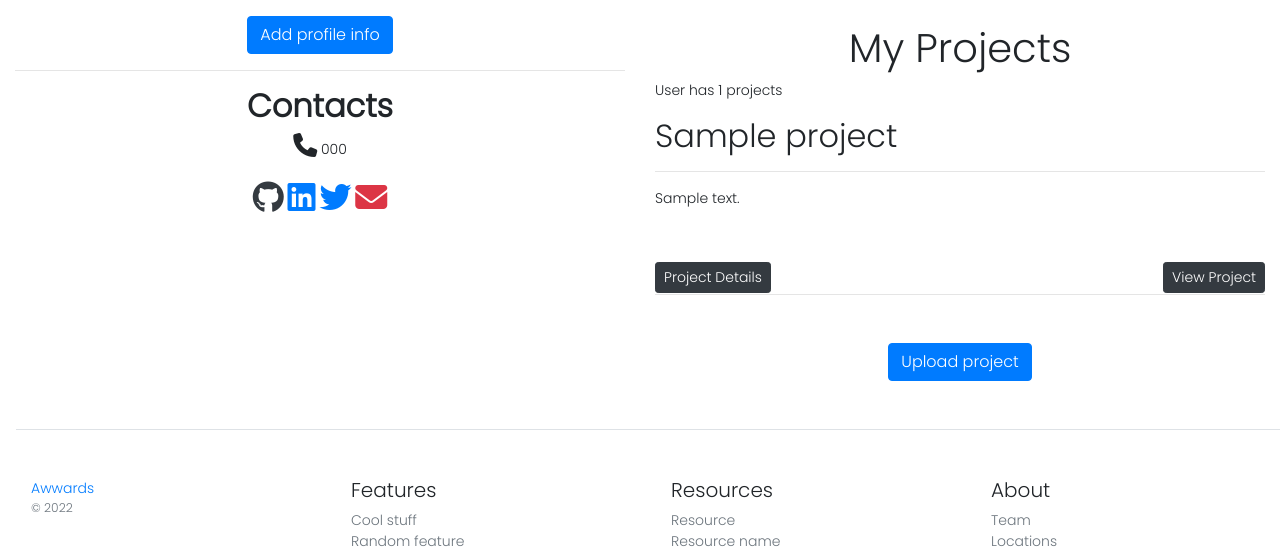
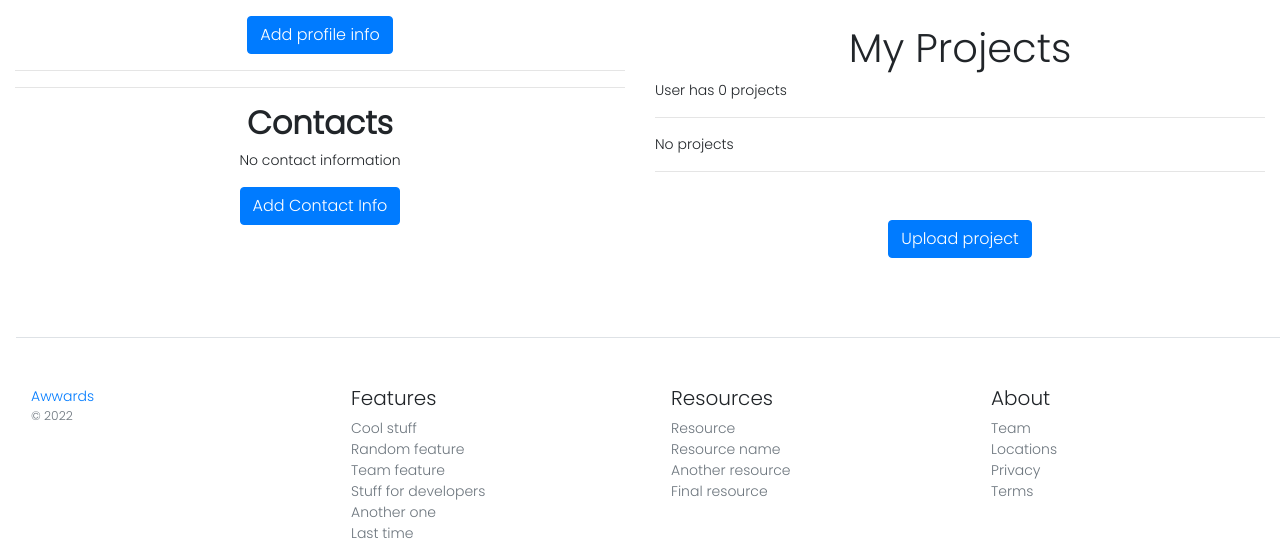
Before and after one commit to John-Njau/Awwards, a Django app: template awards/templates/profile/profile.html in a window 1280 px wide. Shown: the part 56-606 px from the top of the page. Run offline with Django 4.2, Linux system fonts and the light colour scheme; tables that the repository leaves empty hold one stand-in row (values such as "Sample post"); the template is opened without the code that fills it: values that come from a table or form of the project are taken from there, most other values are stand-ins (such as "Sample title", 1, 10 or a date in 2020); some libraries are stand-ins or nearby versions; some web fonts are replaced.

Commit message:
chore: code cleanup

```diff
--- a/awards/templates/profile/profile.html
+++ b/awards/templates/profile/profile.html
@@ -9,10 +9,15 @@
                     {% if user.profile %}
                     <hr>
                     <h2><strong>Profile</strong></h2>
-                    <img src="{{profile.profile_pic.url}}" class="img-fluid mb-2" alt="" style="max-width:140px;height:140px; border-radius:50%;">
-                    <p><span><strong>Username</strong></span>: {{profile.user.username}}</p>
-                    <p><span><strong>Bio:</strong></span> {{profile.bio}} </p>
-                    <p><span><strong>email</strong></span>: {{profile.user.email}} </p>
+                    <img src="{{request.user.profile.profile_pic.url}}" class="img-fluid mb-2" alt=""
+                        style="max-width:140px;height:140px; border-radius:50%;">
+                    <p><span><strong>Username</strong></span>: {{request.user.username}}</p>
+                    <p><span><strong>Bio:</strong></span> {{request.user.profile.bio}} </p>
+                    <p><span><strong>email</strong></span>: {{request.user.email}} </p>
+                    <div class="upload m-3">
+                        <a href="{% url 'updateprofile' user.username %}" class="btn btn-primary btn-sm">Update profile
+                            info</a>
+                    </div>
                     {%else %}
                     <div class="upload m-3">
                         <a href="{% url 'updateprofile' user.id %}" class="btn btn-primary">Add profile info</a>
@@ -20,15 +25,25 @@
                     <hr>
                     {% endif %}
 
+                    <hr>
+
                     <div class="contacts">
                         <h2><strong>Contacts</strong></h2>
-                        {% if contact %}
+                        {% if user.contacts %}
+                        {% for contact in user.contacts.all|slice:"0:1" %}
+
                         <p><i class="fa-solid h4 fa-phone"></i> {{contact.phone_no}}</p>
                         <p> <a href="{{contact.github}}"> <i class="fa-brands h2 fa-github text-dark"></i></a>
                             <a href="{{contact.linkedin}}"> <i class="fa-brands h2 fa-linkedin"></i></a>
                             <a href="{{contact.twitter}}"> <i class="fa-brands h2 fa-twitter"></i></a>
                             <a href="{{contact.email}}"> <i class="fa-solid h2 fa-envelope text-danger"></i></a> </p>
+                        <div class="upload m-3">
+                            <a href="{% url 'contacts' user.id %}" class="btn btn-primary btn-sm"> Update Contact
+                                Info</a>
+                        </div>
+                        {% endfor %}
                         {% else %}
+                        <p>No contact information</p>
                         <div class="upload m-3">
                             <a href="{% url 'contacts' user.id %}" class="btn btn-primary">Add Contact Info</a>
                         </div>
@@ -38,17 +53,19 @@
 
                 <div class="col-sm-12 col-md-6 col-lg-6 mt-4">
                     <h1 class="text-center">My Projects</h1>
+
                     <div>
-                        <p> User has {{projects | length}} projects</p>
-                        {% if projects %}
-                        {% for project in projects %}
+                        <p> User has {{user.projects.all | length}} projects</p>
+                        <hr>
+                        {% if user.projects %}
+                        {% for project in user.projects.all %}
                         <div class=" mb-5">
                             <h2>{{project.title}}</h2>
                             <hr>
                             <p>{{project.description}}</p>
                             <!-- <p>{{project.user.username}}</p> -->
                             <p>
-                                <img src="{{project.image.url}}" class="img-fluid" alt="">
+                                <img src="{{project.image.url}}" class="img-fluid" alt="" style="height:240px; border-radius:10px;">
                             </p>
                             <p>
                                 <a class="float-left btn btn-dark btn-sm"
--- a/awards/templates/profile/updateprofile.html
+++ b/awards/templates/profile/updateprofile.html
@@ -17,7 +17,7 @@
             {% endif %}
 
             <div class="form m-3">
-                <form action="{% url 'updateprofile' user.id %}" method="post" enctype="multipart/form-data">
+                <form action="{% url 'updateprofile' user.username %}" method="post" enctype="multipart/form-data">
                     {% csrf_token %}
                     <div class="mb-3">
                         <p class="lead"></p>
```
Also changed, not shown: awards/templates/main/home.html (+20 -2 lines), awards/templates/profile/user_profile.html (+9 -10 lines).
